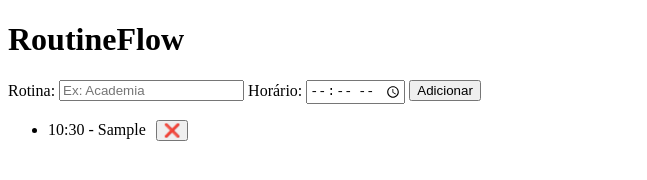
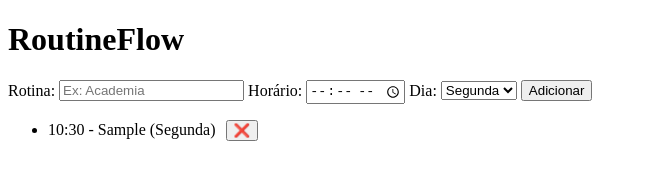
Before and after one commit to arturdevsh/routineflow, a plain HTML site: page index.html in a window 1280 px wide. Both pictures are taken after typing "Sample", "10:30" into the empty fields and a click on the button "Adicionar". Shown: the whole page, without its empty margins (0-647 px from the left). Drawn offline with Linux system fonts and the light colour scheme.

Commit message:
adiciona dia da semana nas tarefas

```diff
--- a/index.html
+++ b/index.html
@@ -16,6 +16,17 @@
       <label for="horario">Horário:</label>
       <input type="time" id="horario" />
 
+      <label for="dia">Dia:</label>
+      <select id="dia">
+        <option value="Segunda">Segunda</option>
+        <option value="Terça">Terça</option>
+        <option value="Quarta">Quarta</option>
+        <option value="Quinta">Quinta</option>
+        <option value="Sexta">Sexta</option>
+        <option value="Sábado">Sábado</option>
+        <option value="Domingo">Domingo</option>
+      </select>
+
       <button type="submit">Adicionar</button>
     </form>
 
--- a/script.js
+++ b/script.js
@@ -2,6 +2,7 @@ const form = document.getElementById("form-rotina");
 const input = document.getElementById("addrotina");
 const lista = document.getElementById("lista-rotinas");
 const inputHorario = document.getElementById("horario");
+const selectDia = document.getElementById("dia");
 
 let tarefas = [];
 
@@ -14,7 +15,7 @@ function renderizarTarefas() {
 
   tarefas.forEach(function (tarefa, index) {
     const li = document.createElement("li");
-    li.textContent = `${tarefa.horario} - ${tarefa.texto}`;
+    li.textContent = `${tarefa.horario} - ${tarefa.texto} (${tarefa.dia})`;
 
     if (tarefa.concluida) {
       li.classList.add("concluida");
@@ -54,6 +55,7 @@ form.addEventListener("submit", function (event) {
   tarefas.push({
     texto: textoRotina,
     horario: inputHorario.value,
+    dia: selectDia.value,
     concluida: false,
   });
 
@@ -61,6 +63,7 @@ form.addEventListener("submit", function (event) {
   renderizarTarefas();
   input.value = "";
   inputHorario.value = "";
+  selectDia.value = "Segunda";
 });
 
 const tarefasSalvas = localStorage.getItem("tarefas");
```
